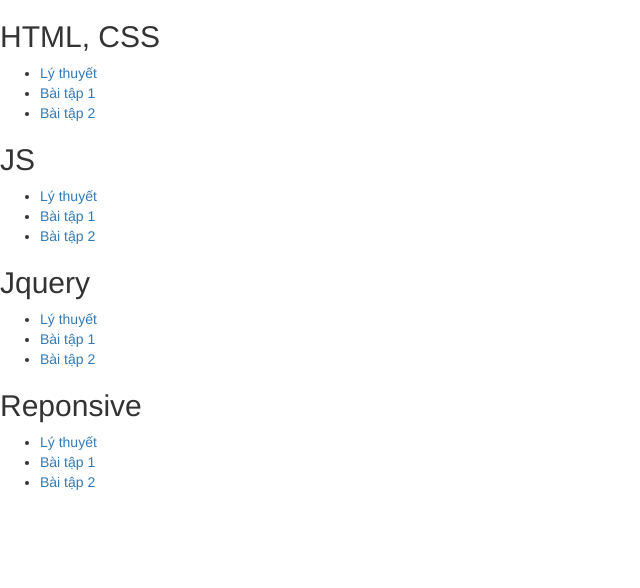
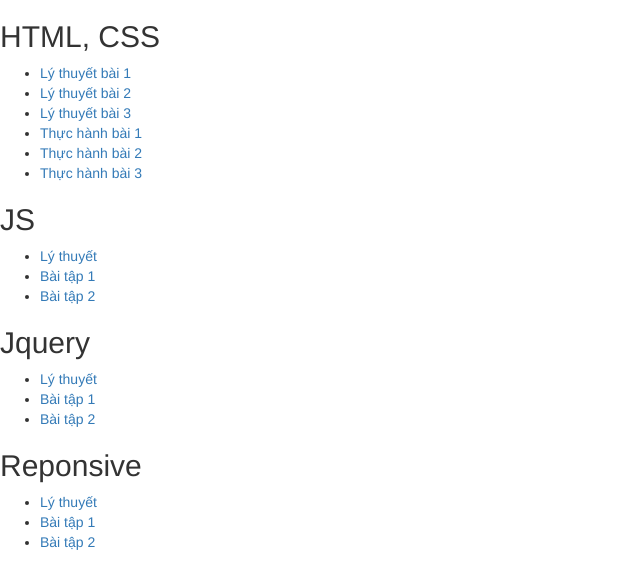
Before and after one commit to minhhathanhsang/minhhathanhsang.github.io, a plain HTML site: page index.html in a window 1280 px wide. Shown: the whole page, without its empty margins (0-640 px from the left). Drawn offline with Linux system fonts and the light colour scheme.

Commit message:
Update index.html

```diff
--- a/index.html
+++ b/index.html
@@ -12,13 +12,22 @@
 
      <ul>
        <li>
-           <a href="#" >Lý thuyết</a>
+           <a href="https://minhhathanhsang.github.io/HTML-CSS/ly-thuyet-bai-1/" >Lý thuyết bài 1</a>
        </li>
        <li>
-           <a href="#" >Bài tập 1</a>
+           <a href="https://minhhathanhsang.github.io/HTML-CSS/ly-thuyet-bai-tap-3/" >Lý thuyết bài 2</a>
        </li>
        <li>
-           <a href="#" >Bài tập 2</a>
+           <a href="https://minhhathanhsang.github.io/HTML-CSS/ly-thuyet-bai-tap-4/" >Lý thuyết bài 3</a>
+       </li>
+       <li>
+           <a href="https://minhhathanhsang.github.io/HTML-CSS/thuc-hanh-bai-1/" >Thực hành bài 1</a>
+       </li>
+       <li>
+           <a href="https://minhhathanhsang.github.io/HTML-CSS/thuc-hanh-bai-tap-3/" >Thực hành bài 2</a>
+       </li>
+       <li>
+           <a href="https://minhhathanhsang.github.io/HTML-CSS/thuc-hanh-bai-tap-4/" >Thực hành bài 3</a>
        </li>
      </ul>
 
```
